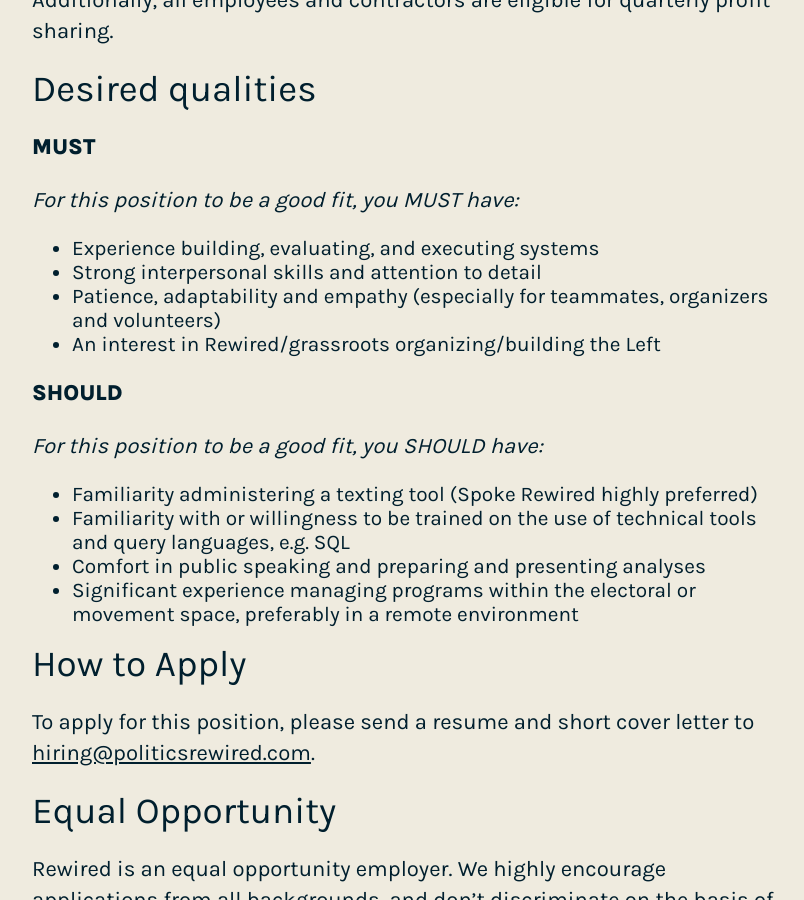
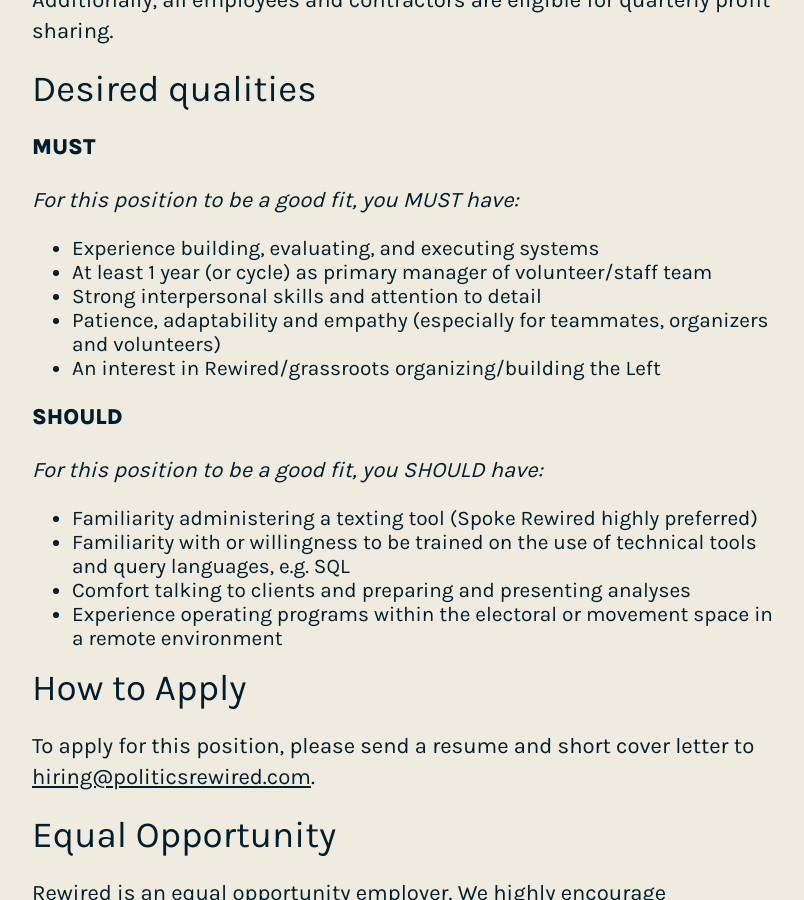
Before and after one commit to politics-rewired/politics-rewired.github.io, a Jekyll site: the page built from careers/texting-organizer.md, in a window 1280 px wide and 900 px high, scrolled down 1482 px. Shown: the whole window, without its empty margins (233-1037 px from the left). Built offline with Jekyll 4.4.1, drawn with Linux system fonts in a browser that asks for light colours.

Commit message:
feat: tweak should/must

```diff
--- a/careers/texting-organizer.md
+++ b/careers/texting-organizer.md
@@ -36,6 +36,7 @@ Additionally, all employees and contractors are eligible for quarterly profit sh
 _For this position to be a good fit, you MUST have:_
 
 - Experience building, evaluating, and executing systems
+- At least 1 year (or cycle) as primary manager of volunteer/staff team
 - Strong interpersonal skills and attention to detail
 - Patience, adaptability and empathy (especially for teammates, organizers and volunteers)
 - An interest in Rewired/grassroots organizing/building the Left
@@ -46,8 +47,8 @@ _For this position to be a good fit, you SHOULD have:_
 
 - Familiarity administering a texting tool (Spoke Rewired highly preferred)
 - Familiarity with or willingness to be trained on the use of technical tools and query languages, e.g. SQL
-- Comfort in public speaking and preparing and presenting analyses
-- Significant experience managing programs within the electoral or movement space, preferably in a remote environment
+- Comfort talking to clients and preparing and presenting analyses
+- Experience operating programs within the electoral or movement space in a remote environment
 
 # How to Apply
 
```
